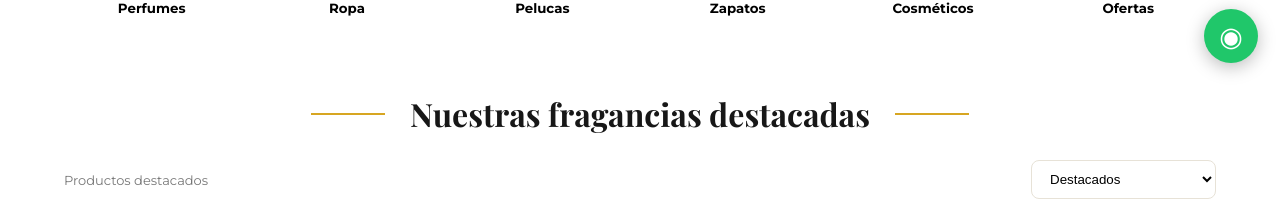
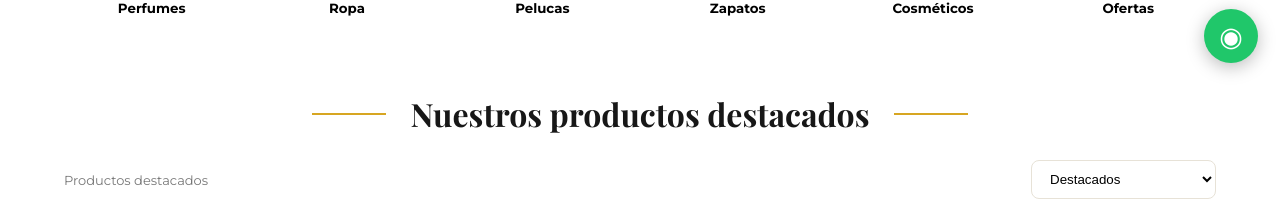
Before and after one commit to aronbelloso-jpg/MANGUE-LIFE-STYLE, a plain HTML site: page mangue_life_style/index.html in a window 1280 px wide. Shown: the part 717-918 px from the top of the page. Drawn offline with nearby package versions, Linux system fonts and the light colour scheme; no server answers.

Commit message:
Update index.html

```diff
--- a/mangue_life_style/index.html
+++ b/mangue_life_style/index.html
@@ -68,7 +68,7 @@
 
     <section class="section" id="catalogo">
       <div class="section-title">
-        <span></span><h2>Nuestras fragancias destacadas</h2><span></span>
+     <span></span><h2 id="titulo-seccion">Nuestros productos destacados</h2><span></span>
       </div>
       <div class="toolbar">
         <p id="resultText">Productos destacados</p>
```
